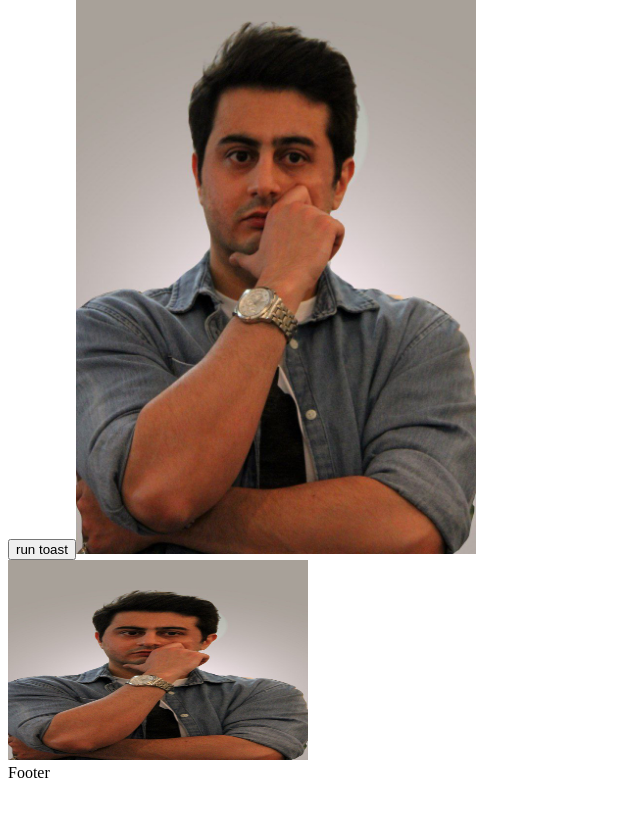
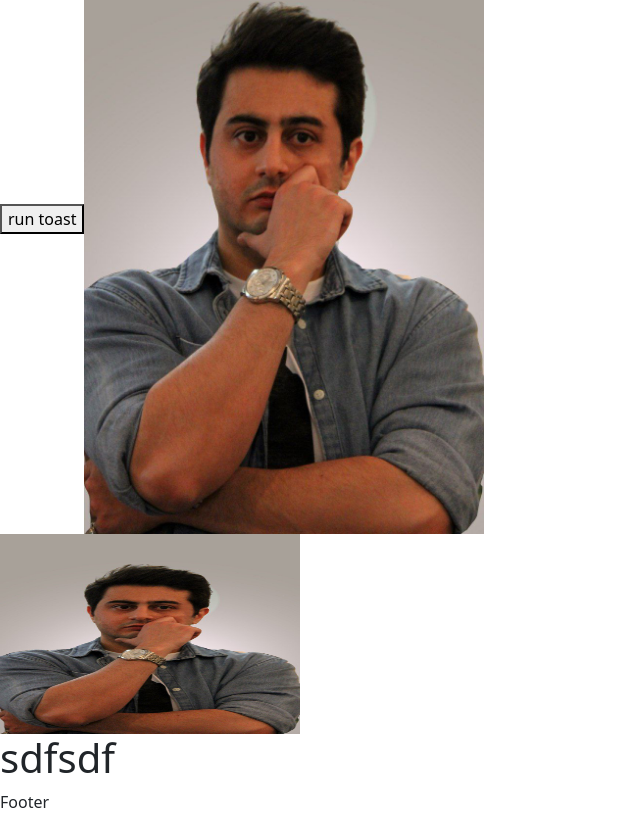
Before and after one commit to RasoulMadani/NuxtJs-VueJs-sandbox, a Nuxt app: page / in a window 1280 px wide. Shown: the part 197-1011 px from the top of the page, without its empty margins (0-640 px from the left). Before the commit the page ends 987 px from the top, so only its background shows below. Built offline with nearby package versions, Linux system fonts and the light colour scheme.

Commit message:
اضافه کردن بوتسترپ به طرح

```diff
--- a/assets/css/main.css
+++ b/assets/css/main.css
@@ -1,3 +1,5 @@
+@import "bootstrap/dist/css/bootstrap.min.css";
+
 h1{
     color: rebeccapurple;
 }
--- a/package.json
+++ b/package.json
@@ -12,6 +12,7 @@
   "dependencies": {
     "@nuxt/image": "^1.8.1",
     "@pinia/nuxt": "^0.7.0",
+    "bootstrap": "^5.3.3",
     "nuxt": "^3.14.0",
     "pinia": "^2.2.6",
     "sass": "^1.80.6",
--- a/pages/index.vue
+++ b/pages/index.vue
@@ -22,6 +22,7 @@ function runToast(){
   <div>
     <NuxtImg src="/images/1.jpg" alt="تصویر نمونه" width="300" height="200" />
   </div>
+  <div class="h1">sdfsdf</div>
 </div>
 
 </template>
--- /dev/null
+++ b/plugins/bootstap.clinet.js
@@ -0,0 +1,4 @@
+import bootstrap from 'bootstrap/dist/js/bootstrap.bundle.js'
+
+export default defineNuxtPlugin({
+})
```
Also changed, not shown: .txt.
